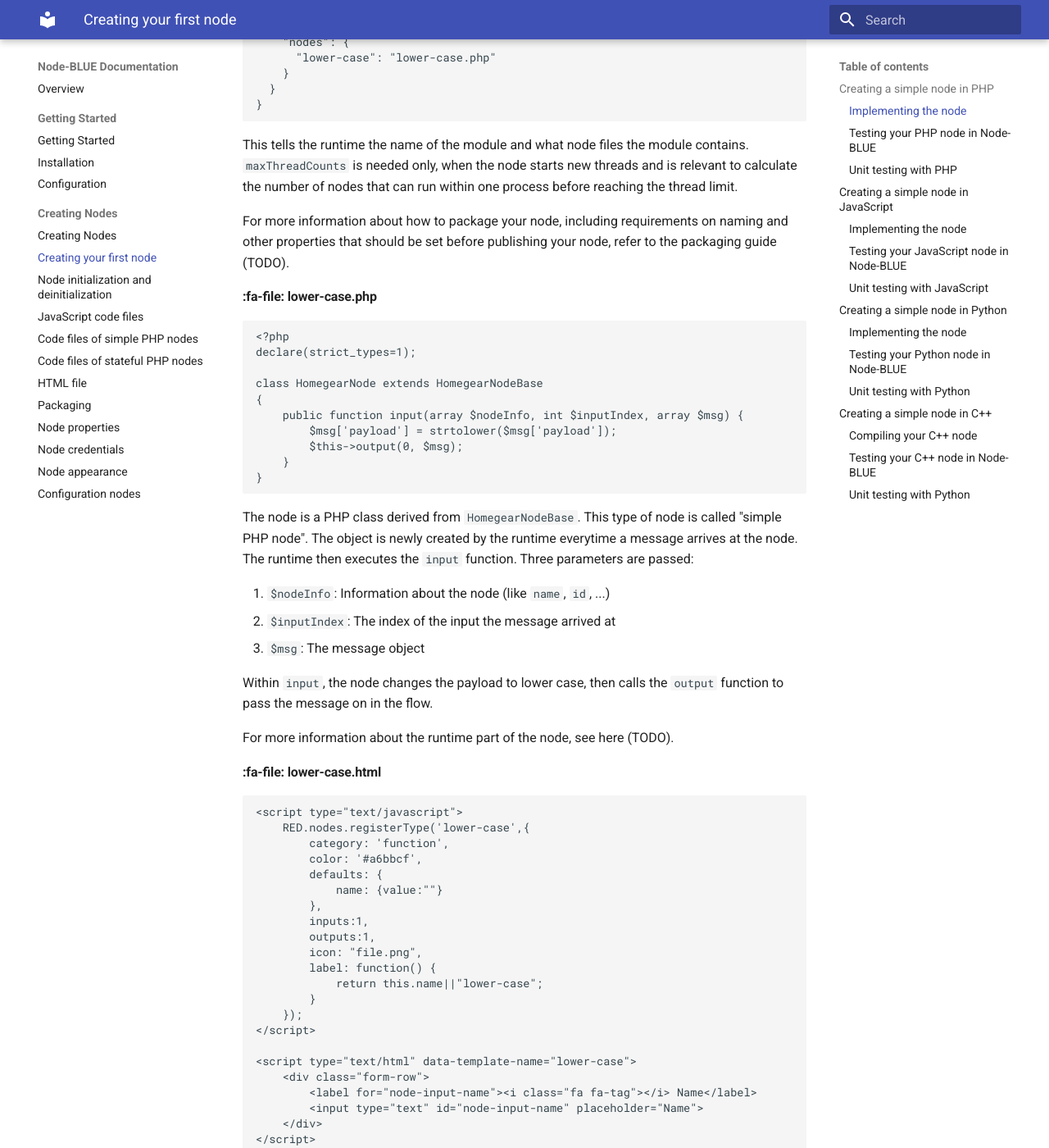
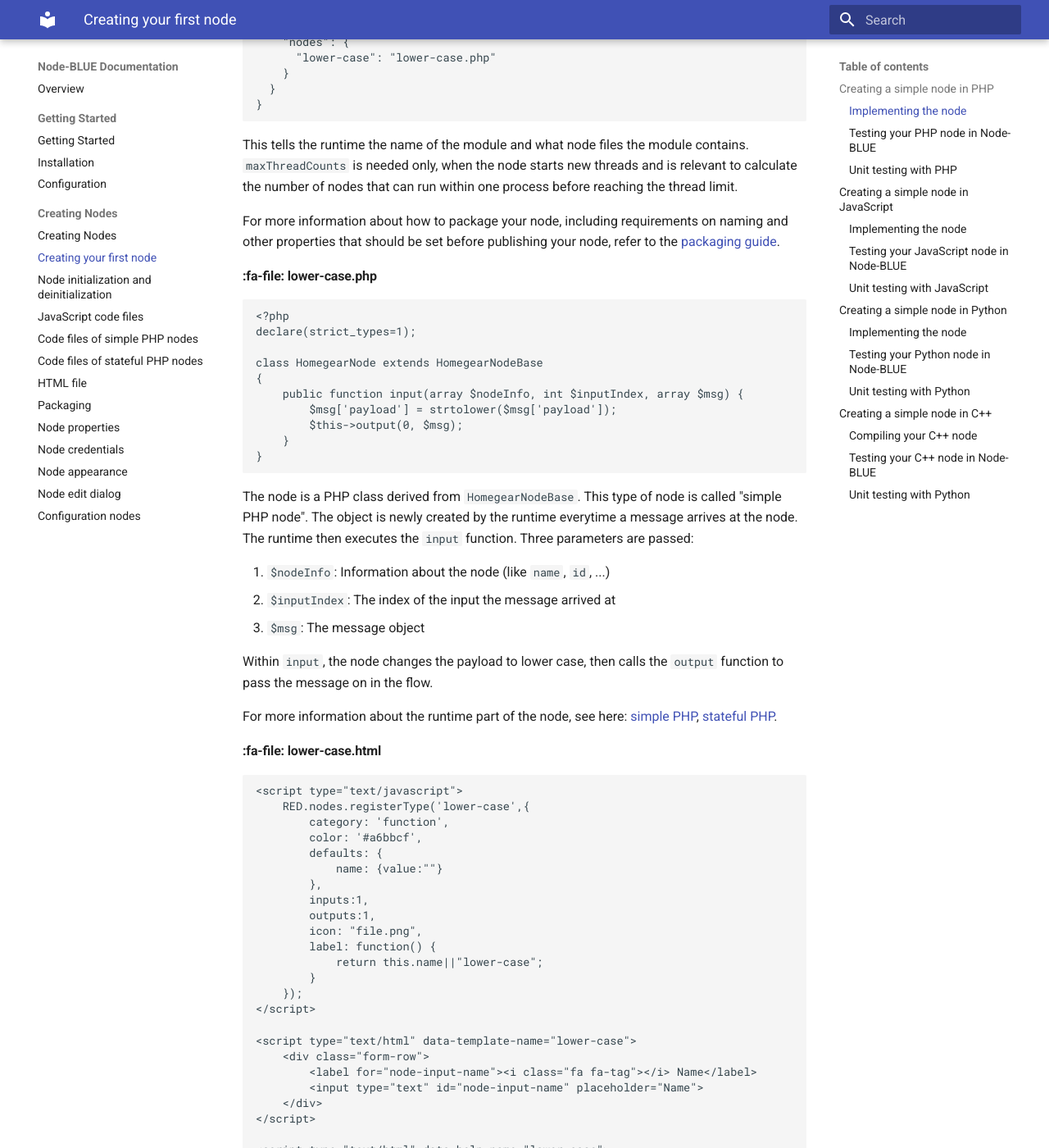
Before and after one commit to Homegear/node-blue-doc, an MkDocs documentation site: the page built from docs/creating_nodes/first_node.md, in a window 1280 px wide and 1400 px high, scrolled down 1101 px. Shown: the whole window at 82% size. Built offline with MkDocs 1.6.1 and Material for MkDocs 9.7.7, drawn with Linux system fonts in a browser that asks for light colours; some of the changed text lies outside the part shown.

Commit message:
Added node edit dialog

```diff
--- a/docs/creating_nodes/first_node.md
+++ b/docs/creating_nodes/first_node.md
@@ -48,7 +48,7 @@ Add the following content:
 
 This tells the runtime the name of the module and what node files the module contains. `maxThreadCounts` is needed only, when the node starts new threads and is relevant to calculate the number of nodes that can run within one process before reaching the thread limit.
 
-For more information about how to package your node, including requirements on naming and other properties that should be set before publishing your node, refer to the packaging guide (TODO).
+For more information about how to package your node, including requirements on naming and other properties that should be set before publishing your node, refer to the [packaging guide](packaging).
 
 #### :fa-file: lower-case.php
 
@@ -73,7 +73,7 @@ The node is a PHP class derived from `HomegearNodeBase`. This type of node is ca
 
 Within `input`, the node changes the payload to lower case, then calls the `output` function to pass the message on in the flow.
 
-For more information about the runtime part of the node, see here (TODO).
+For more information about the runtime part of the node, see here: [simple PHP](php_simple_code_files), [stateful PHP](php_stateful_code_files).
 
 #### :fa-file: lower-case.html
 
@@ -114,7 +114,7 @@ A node’s HTML file provides the following things:
 
 In this example, the node has a single editable property, `name`. Whilst not required, there is a widely used convention to this property to help distinguish between multiple instances of a node in a single flow.
 
-For more information about the editor part of the node, see here (TODO).
+For more information about the editor part of the node, see [here](html_file).
 
 ### Testing your PHP node in Node-BLUE
 
@@ -233,7 +233,7 @@ This tells the runtime the name of the module and what node files the module con
 !!! note
     In contrast to PHP and C++ nodes no `maxThreadCounts` property is needed as JavaScript nodes don't start threads.
 
-For more information about how to package your node, including requirements on naming and other properties that should be set before publishing your node, refer to the packaging guide (TODO).
+For more information about how to package your node, including requirements on naming and other properties that should be set before publishing your node, refer to the [packaging guide](packaging).
 
 #### :fa-file: lower-case.js
 
@@ -266,7 +266,7 @@ Finally, the `LowerCaseNode` function is registered with the runtime using the n
 
 If the node has any external module dependencies, they must be included in the `dependencies` section of its `package.json` file.
 
-For more information about the runtime part of the node, see here (TODO).
+For more information about the runtime part of the node, see [here](javascript_code_files).
 
 #### :fa-file: lower-case.html
 
@@ -307,7 +307,7 @@ A node’s HTML file provides the following things:
 
 In this example, the node has a single editable property, `name`. Whilst not required, there is a widely used convention to this property to help distinguish between multiple instances of a node in a single flow.
 
-For more information about the editor part of the node, see here (TODO).
+For more information about the editor part of the node, see [here](html_file).
 
 ### Testing your JavaScript node in Node-BLUE
 
@@ -477,7 +477,7 @@ This tells the runtime the name of the module and what node files the module con
 !!! note
     In contrast to PHP and C++ nodes no `maxThreadCounts` property is needed as Python nodes run in a seperate process.
 
-For more information about how to package your node, including requirements on naming and other properties that should be set before publishing your node, refer to the packaging guide (TODO).
+For more information about how to package your node, including requirements on naming and other properties that should be set before publishing your node, refer to the [packaging guide](packaging).
 
 #### :fa-file: lower-case.py
 
@@ -561,7 +561,7 @@ Whenever a message arrives, the `nodeInput` function is executed. Three paramete
 
 Within `input`, the node changes the payload to lower case, then calls the `nodeOutput` function to pass the message on in the flow.
 
-For more information about the runtime part of the node, see here (TODO).
+For more information about the runtime part of the node, see [here](python_code_files).
 
 #### :fa-file: lower-case.html
 
@@ -602,7 +602,7 @@ A node’s HTML file provides the following things:
 
 In this example, the node has a single editable property, `name`. Whilst not required, there is a widely used convention to this property to help distinguish between multiple instances of a node in a single flow.
 
-For more information about the editor part of the node, see here (TODO).
+For more information about the editor part of the node, see [here](html_file).
 
 ### Testing your Python node in Node-BLUE
 
@@ -725,7 +725,7 @@ Add the following content:
 
 This tells the runtime the name of the module and what node files the module contains. `maxThreadCounts` is needed only, when the node starts new threads and is relevant to calculate the number of nodes that can run within one process before reaching the thread limit.
 
-For more information about how to package your node, including requirements on naming and other properties that should be set before publishing your node, refer to the packaging guide (TODO).
+For more information about how to package your node, including requirements on naming and other properties that should be set before publishing your node, refer to the [packaging guide](packaging).
 
 #### :fa-file: LowerCase.h
 
@@ -807,7 +807,7 @@ The node itself is implemented as a class `LowerCase` derived from `Flows::INode
 
 In this method the payload is changed to lower case. Then `output()` is called to pass the message on in the flow.
 
-For more information about the runtime part of the node, see here (TODO).
+For more information about the runtime part of the node, see [here](cpp_code_files).
 
 #### :fa-file: CMakeLists.txt
 
@@ -861,7 +861,7 @@ A node’s HTML file provides the following things:
 
 In this example, the node has a single editable property, `name`. Whilst not required, there is a widely used convention to this property to help distinguish between multiple instances of a node in a single flow.
 
-For more information about the editor part of the node, see here (TODO).
+For more information about the editor part of the node, see [here](html_file).
 
 ### Compiling your C++ node
 
--- a/mkdocs.yml
+++ b/mkdocs.yml
@@ -34,6 +34,7 @@ nav:
     - creating_nodes/node_properties.md
     - creating_nodes/node_credentials.md
     - creating_nodes/node_appearance.md
+    - creating_nodes/node_edit_dialog.md
     - creating_nodes/configuration_nodes.md
 plugins:
   - search
```
Also changed, not shown: docs/creating_nodes/index.md (+1 -0 lines), docs/creating_nodes/javascript_code_files.md (+1 -1 lines), docs/creating_nodes/node_credentials.md (+21 -21 lines), docs/creating_nodes/node_edit_dialog.md (added, +201 -0 lines), docs/creating_nodes/images/node_edit_dialog/image-20210123193404807.png (added), docs/creating_nodes/images/node_edit_dialog/image-20210123193447583.png (added), docs/creating_nodes/images/node_edit_dialog/image-20210123193536088.png (added), docs/creating_nodes/images/node_edit_dialog/image-20210123194052113.png (added), docs/creating_nodes/images/node_edit_dialog/image-20210123194157167.png (added), docs/creating_nodes/images/node_edit_dialog/image-20210123194439823.png (added), docs/creating_nodes/images/node_edit_dialog/image-20210123194659938.png (added).
